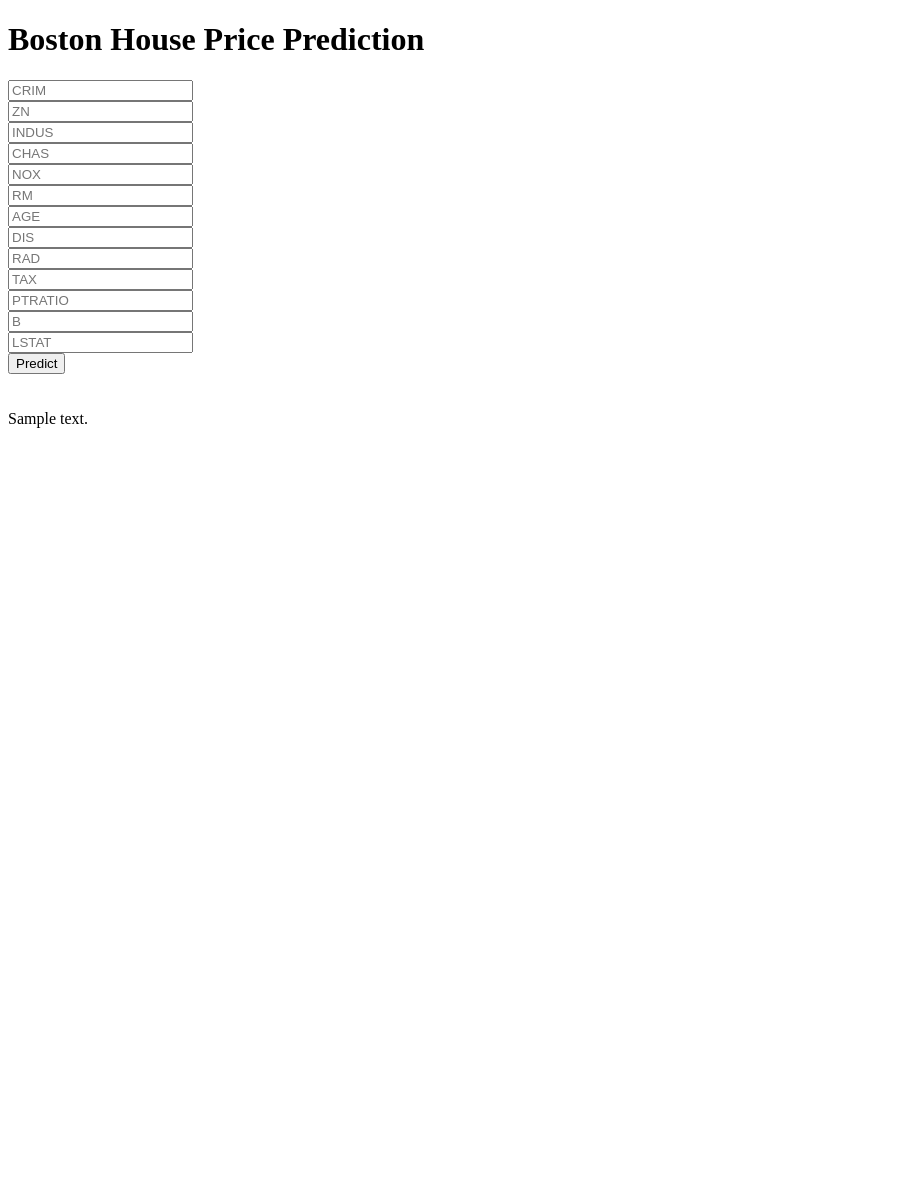
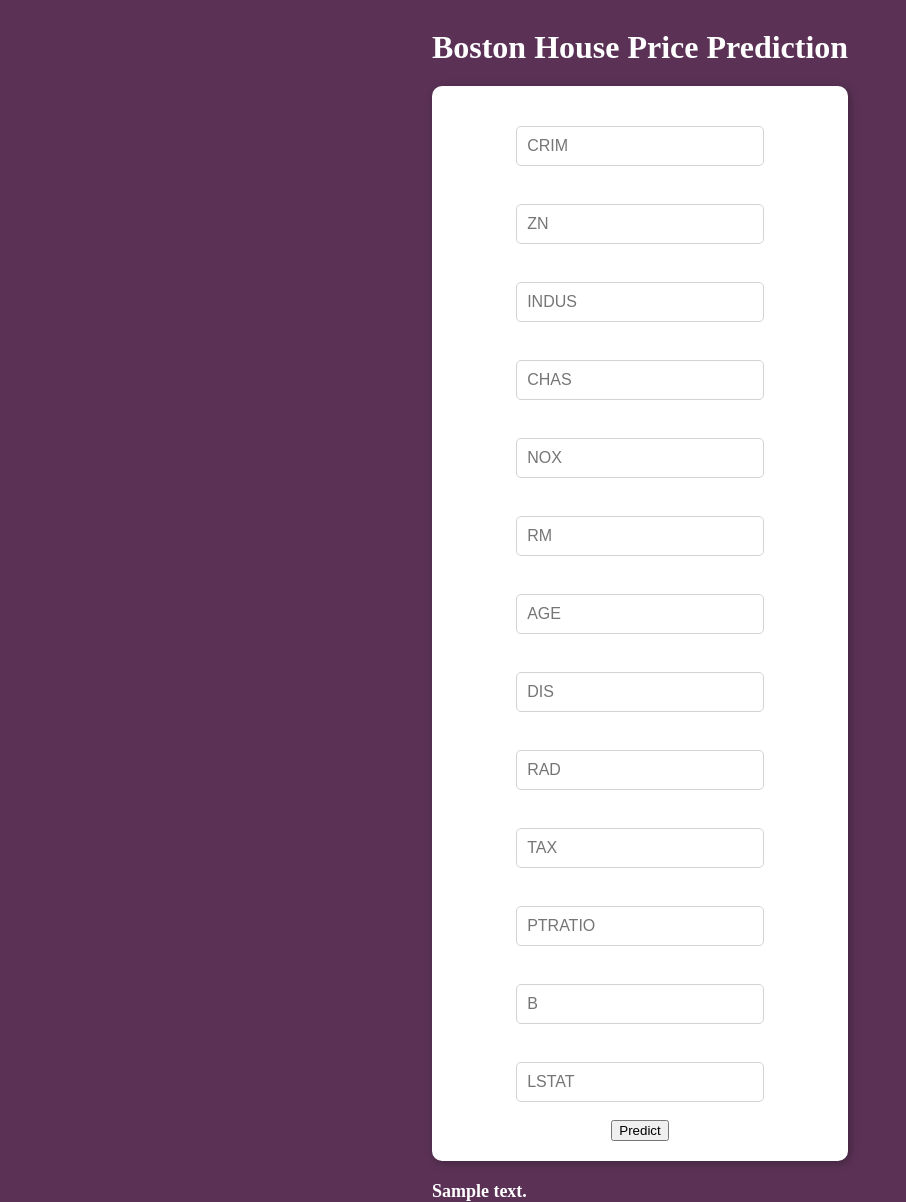
Before and after one commit to Soni-Hariom/Boston-House-Price-Prediction-Model, a Flask app: template templates/home.html in a window 1280 px wide. Shown: the whole page, without its empty margins (0-906 px from the left). Before the commit the page ends 428 px from the top, so only its background shows below. Run offline with Flask 2, Linux system fonts and the light colour scheme; the template is opened without the code that fills it: most values are stand-ins (such as "Sample title", 1, 10 or a date in 2020); parts of the project's set-up code (start-up, migrations or seed data) failed here and were passed over.

```diff
--- a/requirements.txt
+++ b/requirements.txt
@@ -1,5 +1,7 @@
 Flask
+scikit-learn
 sklearn
 pandas
 numpy
 matplotlib
+gunicorn
--- a/templates/home.html
+++ b/templates/home.html
@@ -2,13 +2,71 @@
 <html>
     <head>
         <meta charset="UTF-8">
-        <title>ML API</title>
+        <title>Boston House Price Predictor</title>
+        <style>
+            body {
+              background-color: rgb(91, 50, 86);
+              display: flex;
+              /* align-items: center; */
+              justify-content: center;
+              height: 100vh;
+            }
+            h1 {
+              color: white;
 
+              margin-bottom: 20px;
+            }
+            form {
+              background-color: white;
+              padding: 20px;
+              border-radius: 10px;
+              box-shadow: 2px 2px 10px rgba(0, 0, 0, 0.3);
+              display: flex;
+              flex-direction: column;
+              align-items: center;
+            }
+            input[type="text"],
+            select {
+              width: 60%;
+              padding: 10px;
+              margin-top: 20px;
+              font-size: 16px;
+              border-radius: 5px;
+              border: 1px solid lightgray;
+            }
+            input[type="submit"] {
+              width: 20%;
+              padding: 10px;
+              margin-top: 20px;
+              font-size: 16px;
+              border-radius: 5px;
+              background-color: purple;
+              color: white;
+              border: none;
+              cursor: pointer;
+            }
+            input[type="submit"]:hover {
+              background-color: white;
+              color: purple;
+            }
+            input[type="submit"]:active {
+              background-color: lightgray;
+              color: white;
+            }
+            .result {
+             margin-top: 20px;
+             font-size: 18px;
+             font-weight: bold;
+             color: white;
+             margin-bottom: 60px;
+            }
+          </style>
     </head>
 
 
 <body>
-    <div class="'login">
+    <div class="'container">
+
         <h1>Boston House Price Prediction</h1>
 
         <!--Main Input For Receiving Query to our ML model-->
@@ -32,12 +90,10 @@
 
         </form>
 
-        <br>
-        <br>
-
-
+        <div class="result" style="margin-top: 20px; margin-bottom: 40px;">
+            {{prediction_text}}
+        </div>
     </div>
-    {{prediction_text}}
 
 </body>
 </html>
```
Also changed, not shown: .github/workflows/main.yaml (added), 1 other file.
